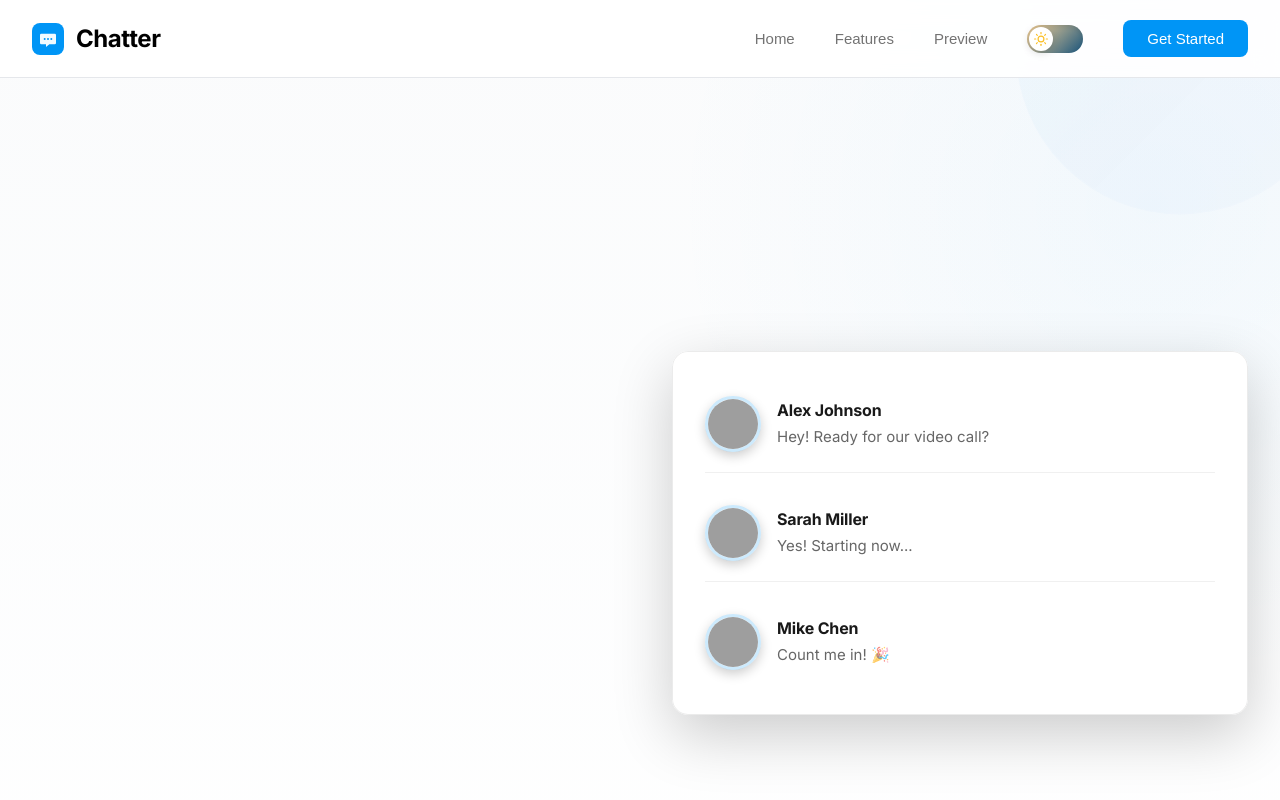
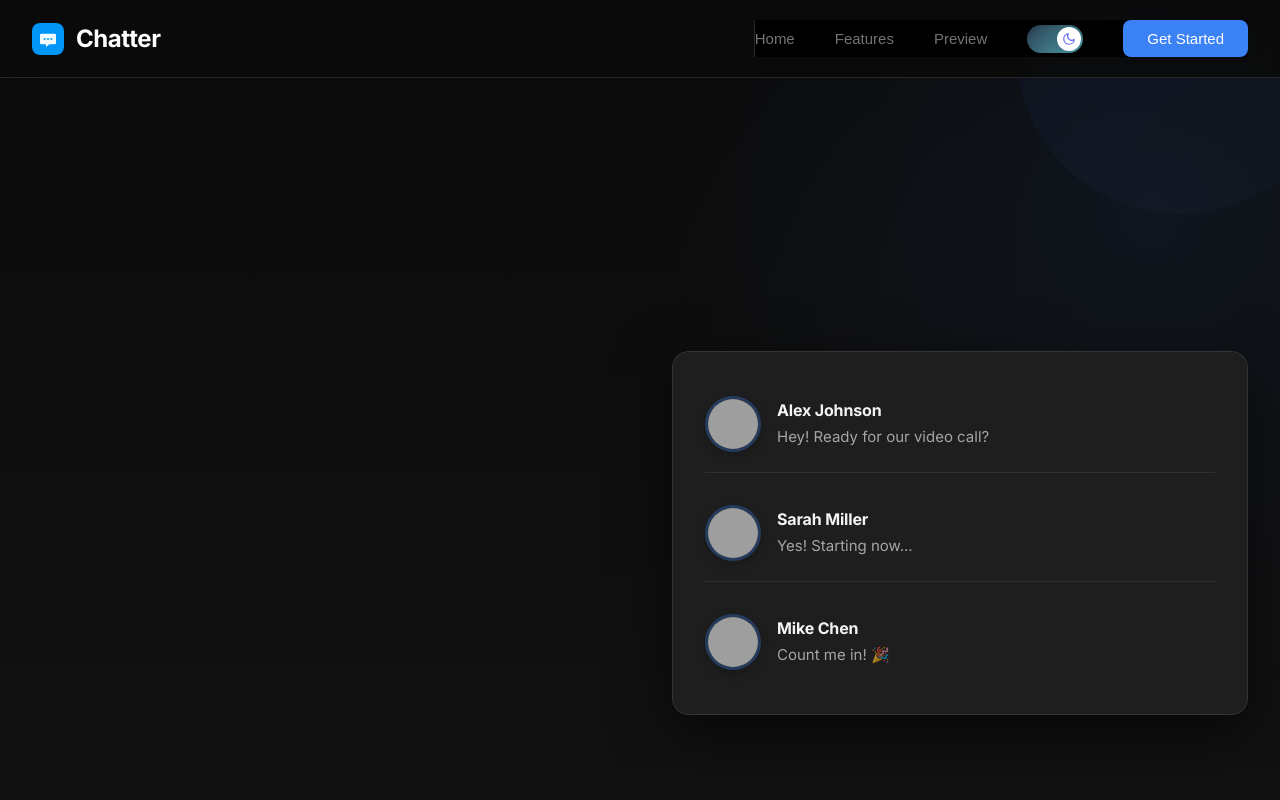
Before and after one commit to sakshampokharel01-beep/Chatter, a React (Vite) app: page / in a window 1280 px wide. Shown: the top 800 px of the page. Built offline with nearby package versions, Linux system fonts and the light colour scheme; no server answers; grey boxes are pictures that could not be loaded; a web font is replaced by a local one.

Commit message:
Set dark mode as default theme and improve theme persistence

```diff
--- a/src/components/AuthScreen.jsx
+++ b/src/components/AuthScreen.jsx
@@ -92,7 +92,7 @@ export default function AuthScreen({ onBack }) {
 
   // Apply theme from localStorage
   useEffect(() => {
-    const savedTheme = localStorage.getItem('theme') || 'light';
+    const savedTheme = localStorage.getItem('theme') || 'dark';
     document.documentElement.setAttribute('data-theme', savedTheme);
   }, []);
 
--- a/src/components/LandingPage.jsx
+++ b/src/components/LandingPage.jsx
@@ -3,11 +3,11 @@ import '../styles/LandingPage.css';
 
 export default function LandingPage({ onGetStarted }) {
   const [menuOpen, setMenuOpen] = useState(false);
-  const [isDarkMode, setIsDarkMode] = useState(false);
+  const [isDarkMode, setIsDarkMode] = useState(true);
 
   useEffect(() => {
-    // Check for saved theme preference or default to light
-    const savedTheme = localStorage.getItem('theme') || 'light';
+    // Check for saved theme preference or default to dark
+    const savedTheme = localStorage.getItem('theme') || 'dark';
     setIsDarkMode(savedTheme === 'dark');
     document.documentElement.setAttribute('data-theme', savedTheme);
   }, []);
```
